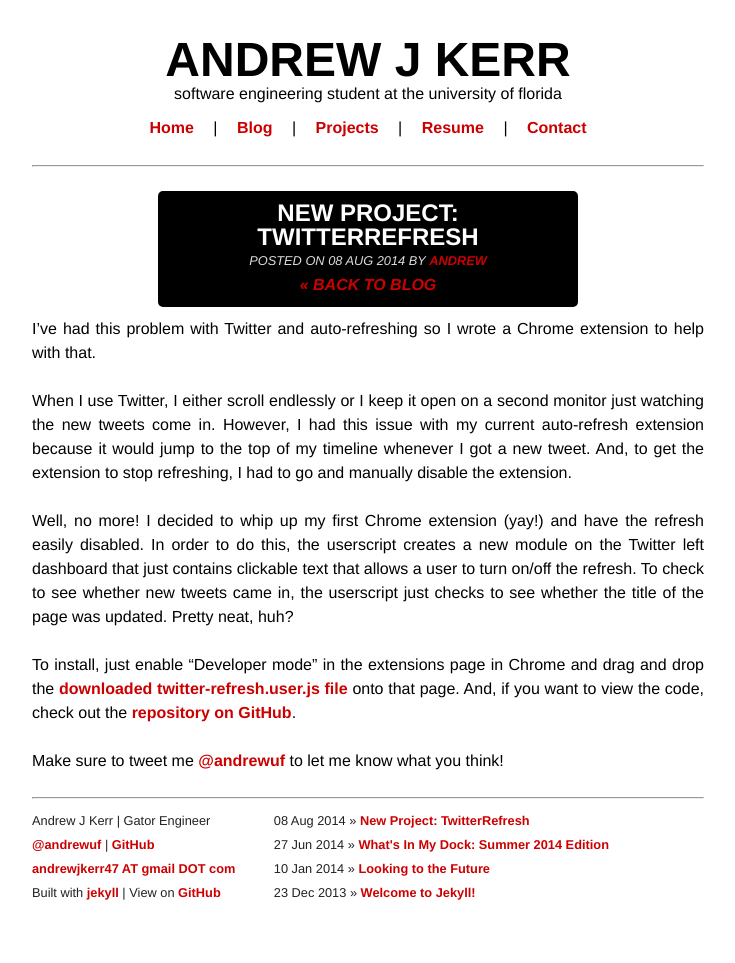
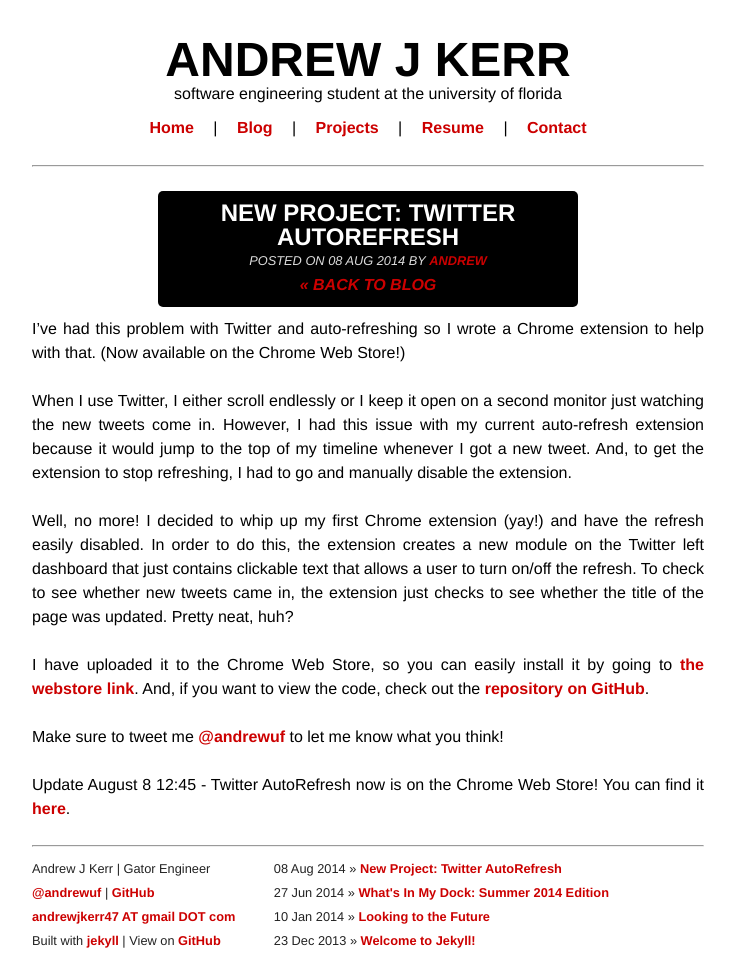
Before and after one commit to hackuf/hackuf.github.io, a Jekyll site: the page built from _posts/2014-08-08-twitter-refresh.md, in a window 1280 px wide. Shown: the whole page, without its empty margins (272-1007 px from the left). Built offline with Jekyll 4.4.1, drawn with Linux system fonts in a browser that asks for light colours; nearby versions of some CDN libraries; Markdown is read by kramdown in place of the engine named in the settings.

Commit message:
Updated Twitter Refresh post with web store link

```diff
--- a/_posts/2014-08-08-twitter-refresh.md
+++ b/_posts/2014-08-08-twitter-refresh.md
@@ -1,11 +1,11 @@
 ---
 layout: post
-title:  "New Project: TwitterRefresh"
-date:   2014-08-08
+title:  "New Project: Twitter AutoRefresh"
+date:   2014-08-08 02:00:00
 categories: blog projects
 ---
 
-I've had this problem with Twitter and auto-refreshing so I wrote a Chrome extension to help with that.
+I've had this problem with Twitter and auto-refreshing so I wrote a Chrome extension to help with that. (Now available on the Chrome Web Store!)
 
 <br />
 
@@ -13,12 +13,16 @@
 
 <br />
 
-Well, no more! I decided to whip up my first Chrome extension (yay!) and have the refresh easily disabled. In order to do this, the userscript creates a new module on the Twitter left dashboard that just contains clickable text that allows a user to turn on/off the refresh. To check to see whether new tweets came in, the userscript just checks to see whether the title of the page was updated. Pretty neat, huh?
+Well, no more! I decided to whip up my first Chrome extension (yay!) and have the refresh easily disabled. In order to do this, the extension creates a new module on the Twitter left dashboard that just contains clickable text that allows a user to turn on/off the refresh. To check to see whether new tweets came in, the extension just checks to see whether the title of the page was updated. Pretty neat, huh?
 
 <br />
 
-To install, just enable "Developer mode" in the extensions page in Chrome and drag and drop the [downloaded twitter-refresh.user.js file](https://github.com/andrewjkerr/twitter-refresh/raw/master/twitter-refresh.user.js) onto that page. And, if you want to view the code, check out the [repository on GitHub](https://github.com/andrewjkerr/twitter-refresh).
+I have uploaded it to the Chrome Web Store, so you can easily install it by going to [the webstore link](https://chrome.google.com/webstore/detail/twitter-autorefresh/hnkdmkjkkgiahldbbejflafhdbkdmegd?hl=en&gl=US). And, if you want to view the code, check out the [repository on GitHub](https://github.com/andrewjkerr/twitter-refresh).
 
 <br />
 
 Make sure to tweet me [@andrewuf](https://www.twitter.com/andrewuf) to let me know what you think!
+
+<br />
+
+Update August 8 12:45 - Twitter AutoRefresh now is on the Chrome Web Store! You can find it [here](https://chrome.google.com/webstore/detail/twitter-autorefresh/hnkdmkjkkgiahldbbejflafhdbkdmegd?hl=en&gl=US).
```
